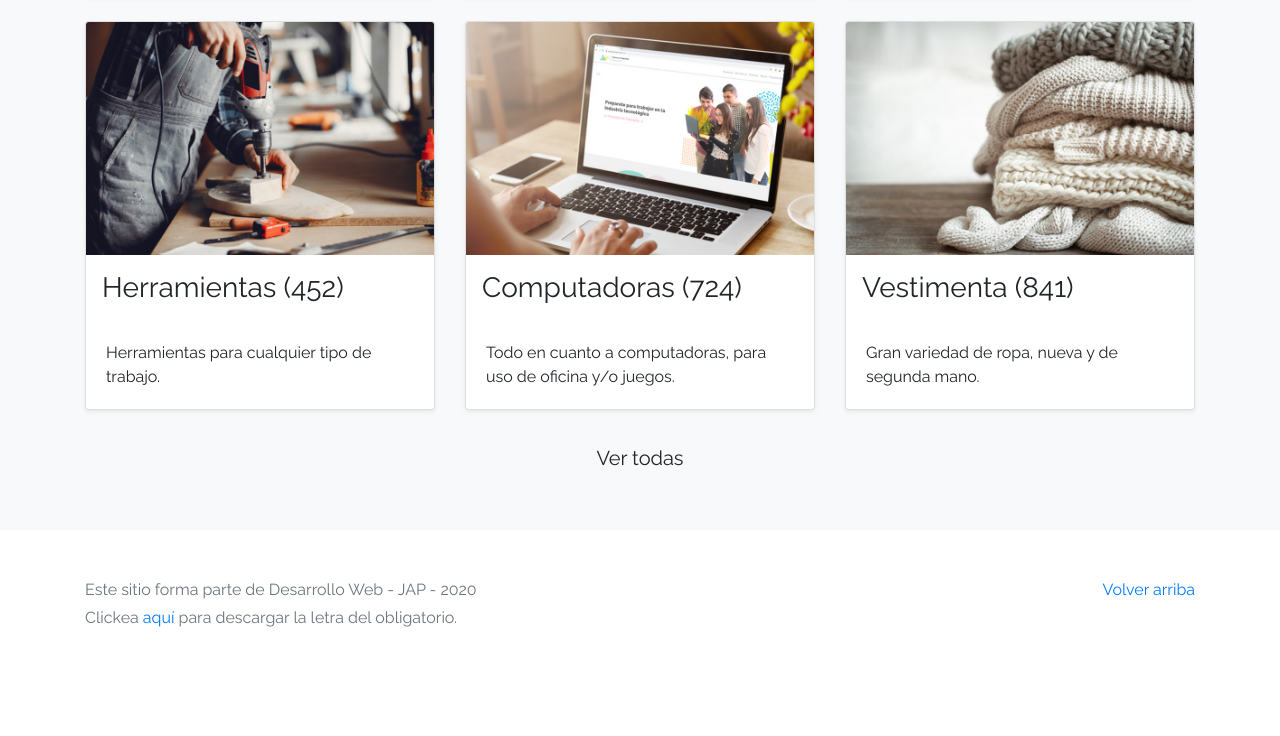
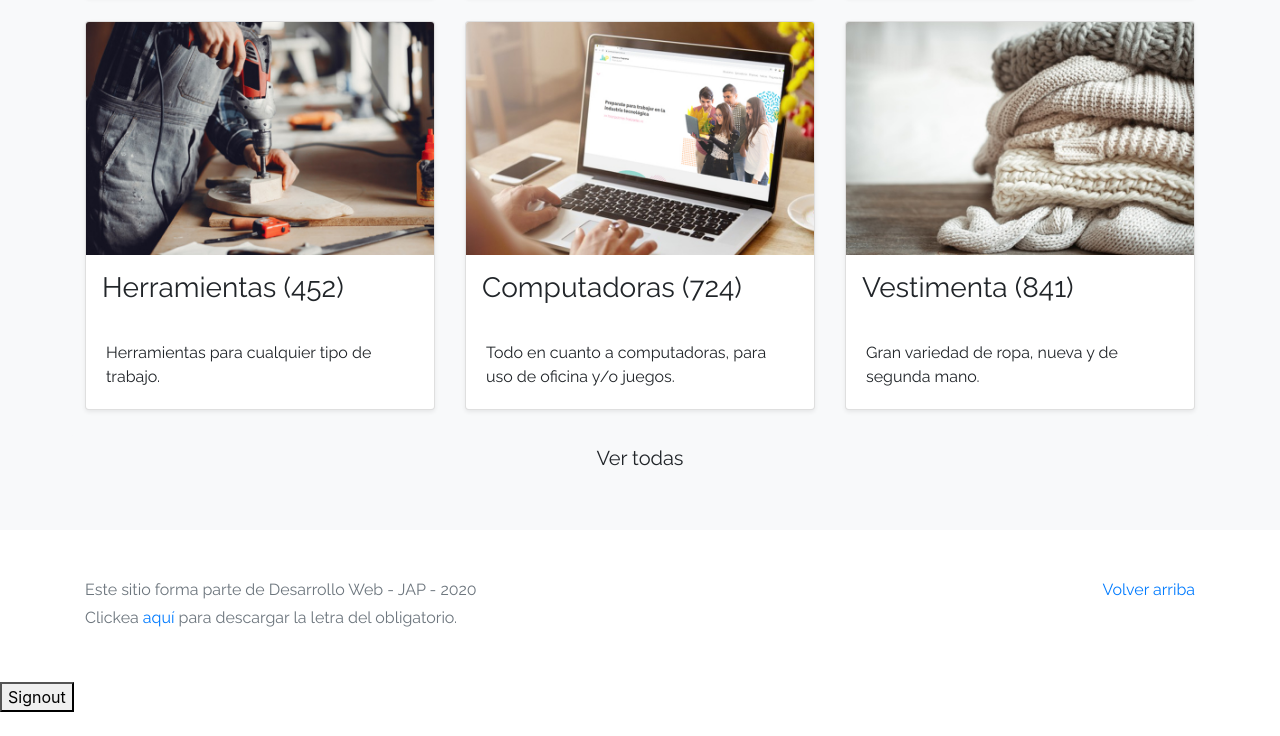
Before and after one commit to teorack/worckspace-inicial, a plain HTML site: page index.html in a window 1280 px wide. Shown: the part 888-1624 px from the top of the page. Before the commit the page ends 1570 px from the top, so only its background shows below. Drawn offline with Linux system fonts and the light colour scheme; sample sign-in values are in the browser's storage.

Commit message:
boton de salida

```diff
--- a/index.html
+++ b/index.html
@@ -118,6 +118,8 @@
         <p>Clickea <a target="_blank" href="Letra.pdf">aquí</a> para descargar la letra del obligatorio.</p>
       </div>
     </footer>
+    <button type= "button" cerrarGoogle() >Signout</button><br><br>
+
     <script src="js/jquery-3.4.1.min.js"></script>
     <script src="js/bootstrap.bundle.min.js"></script>
     <script src="js/init.js"></script>
```
